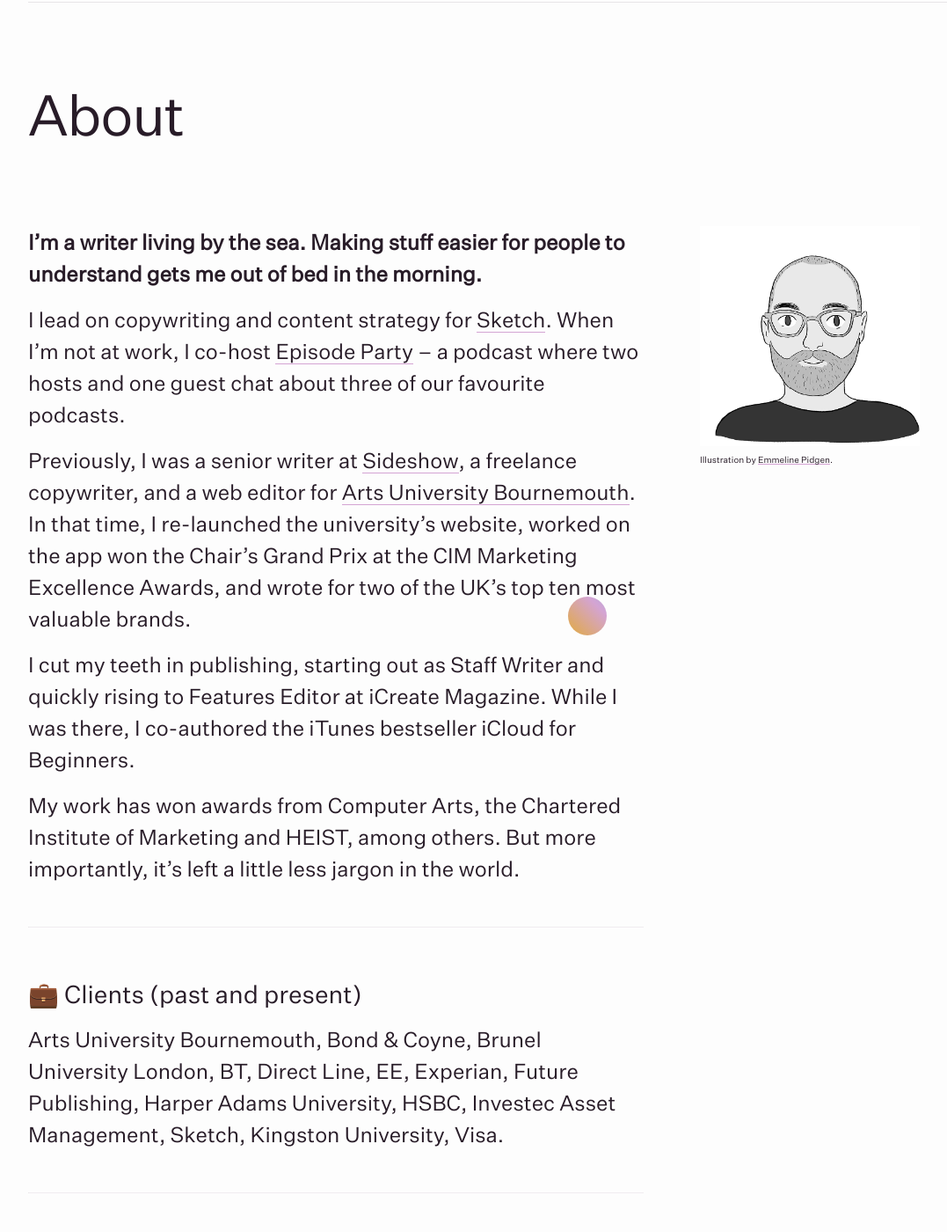
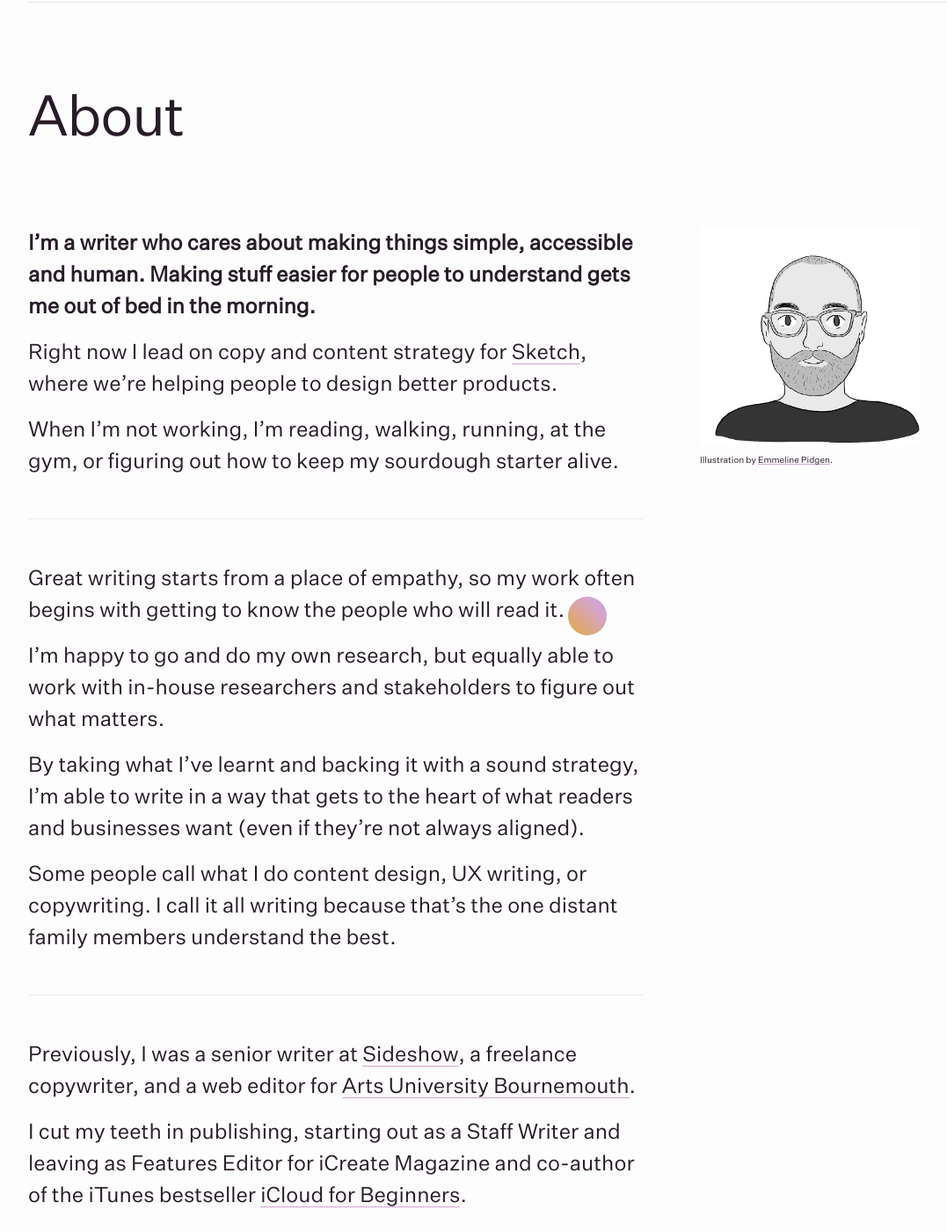
Before and after one commit to freddiewrites/freddiewrites.github.io, a Jekyll site: the page built from about.markdown, in a window 1280 px wide and 1400 px high, scrolled down 205 px. Shown: the whole window at 88% size, without its empty margins (32-1109 px from the left). Built offline with Jekyll 4.4.1, drawn with Linux system fonts in a browser that asks for light colours; some of the changed text lies outside the part shown.

Commit message:
Updates About copy

```diff
--- a/about.markdown
+++ b/about.markdown
@@ -4,25 +4,40 @@
 permalink: /about/
 ---
 
-**I’m a writer living by the sea. Making stuff easier for people to understand gets me out of bed in the morning.**
+**I'm a writer who cares about making things simple, accessible and human. Making stuff easier for people to understand gets me out of bed in the morning.**
 
-I lead on copywriting and content strategy for [Sketch](https://www.sketch.com/). When I’m not at work, I co-host [Episode Party](https://www.episode.party/) – a podcast where two hosts and one guest chat about three of our favourite podcasts.
+Right now I lead on copy and content strategy for [Sketch](https://www.sketch.com), where we're helping people to design better products.
 
-Previously, I was a senior writer at [Sideshow](https://www.sideshowagency.com/), a freelance copywriter, and a web editor for [Arts University Bournemouth](https://aub.ac.uk/). In that time, I re-launched the university’s website, worked on the app won the Chair’s Grand Prix at the CIM Marketing Excellence Awards, and wrote for two of the UK’s top ten most valuable brands.
+When I'm not working, I'm reading, walking, running, at the gym, or figuring out how to keep my sourdough starter alive.
 
-I cut my teeth in publishing, starting out as Staff Writer and quickly rising to Features Editor at iCreate Magazine. While I was there, I co-authored the iTunes bestseller [iCloud for Beginners](https://books.apple.com/us/book/icloud-for-beginners/id497723676).
+---
 
-My work has won awards from Computer Arts, the Chartered Institute of Marketing and HEIST, among others. But more importantly, it’s left a little less jargon in the world.
+Great writing starts from a place of empathy, so my work often begins with getting to know the people who will read it.
+
+I'm happy to go and do my own research, but equally able to work with in-house researchers and stakeholders to figure out what matters.
+
+By taking what I've learnt and backing it with a sound strategy, I'm able to write in a way that gets to the heart of what readers and businesses want (even if they're not always aligned).
+
+Some people call what I do content design, UX writing, or copywriting. I call it all writing because that's the one distant family members understand the best.
+
+---
+
+Previously, I was a senior writer at [Sideshow](https://www.sideshowagency.com/), a freelance copywriter, and a web editor for [Arts University Bournemouth](https://aub.ac.uk/).
+
+I cut my teeth in publishing, starting out as a Staff Writer and leaving as Features Editor for iCreate Magazine and co-author of the iTunes bestseller [iCloud for Beginners](https://itunes.apple.com/us/book/icloud-for-beginners/id497723676?mt=11).
+
+I've spent countless (enjoyable) hours making websites easier to read and navigate, led on an award-winning app launch, and wrote for two of the UK’s top ten most valuable brands.
+
+My work has won awards from Computer Arts, the Chartered Institute of Marketing and HEIST, among others.
 
 ---------------
 
-### 💼 Clients (past and present)
-
+### Selected clients
 Arts University Bournemouth, Bond & Coyne, Brunel University London, BT, Direct Line, EE, Experian, Future Publishing, Harper Adams University, HSBC, Investec Asset Management, Sketch, Kingston University, Visa.
 
 ---------------
 
-### 🏆 Awards
+### Awards
 
 I’ve been fortunate enough to get involved in a few award-winning projects over the years. Here are a few of the big wins:
 
```
